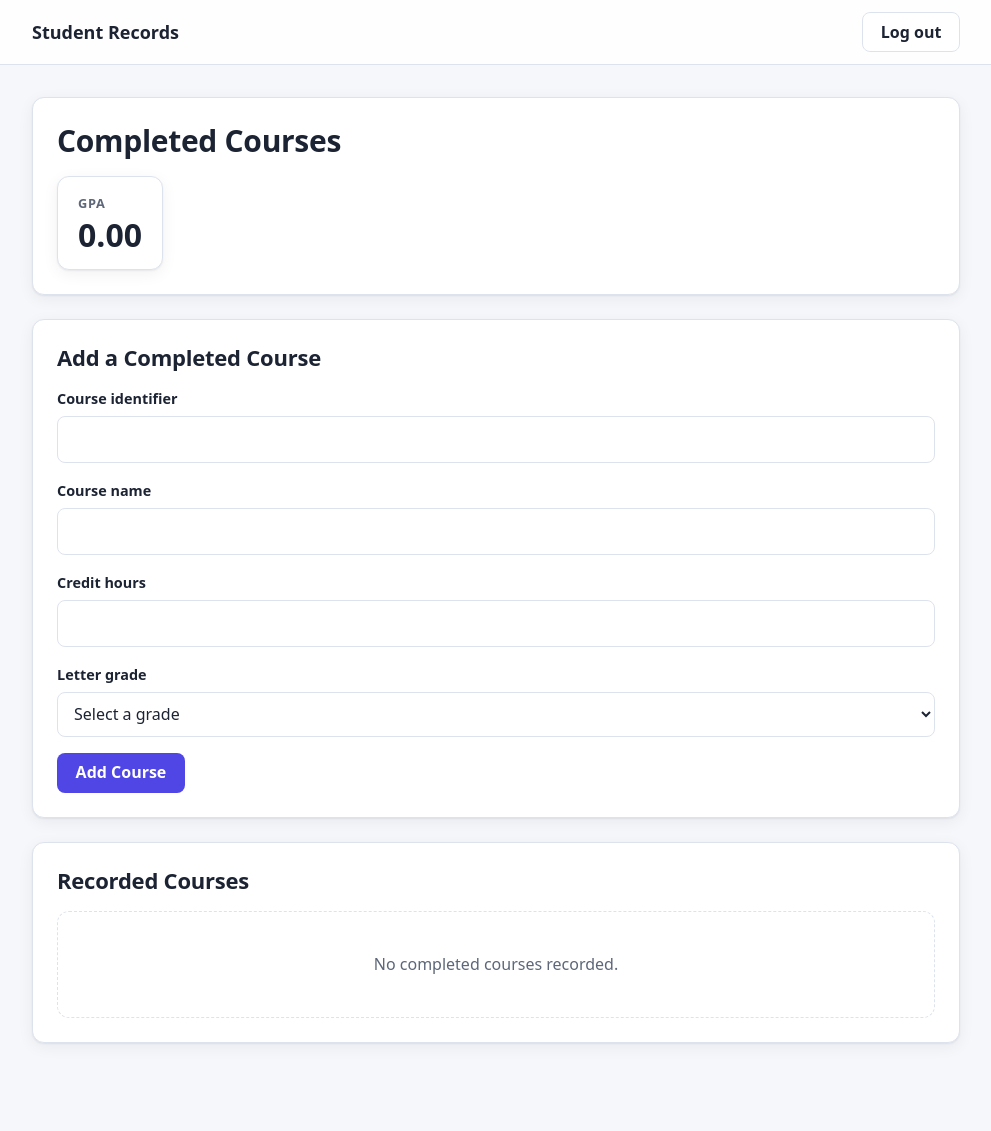
After one commit to thyagomota/act-24-prj4, a Flask app: page /courses in a window 1280 px wide. The commit adds this page. Shown: the whole page, without its empty margins (144-1135 px from the left). Run offline with Flask 3, Linux system fonts and the light colour scheme; a user stored in the database is signed in.

Commit message:
Fix #3: US3: Add a Completed Course

```diff
--- a/app/routes.py
+++ b/app/routes.py
@@ -4,7 +4,7 @@ import re
 from flask import Blueprint, flash, redirect, render_template, request, session, url_for
 
 from app import db
-from app.models import Student
+from app.models import Course, Student
 
 
 bp = Blueprint("main", __name__)
@@ -27,7 +27,46 @@ def login_required(view):
 @bp.route("/")
 @login_required
 def index():
-    return render_template("index.html")
+    student = Student.query.get(session["user_id"])
+    courses = Course.query.filter_by(student_id=student.id).order_by(
+        Course.course_identifier
+    ).all()
+    return render_template("index.html", student=student, courses=courses)
+
+
+@bp.route("/courses", methods=["GET", "POST"])
+@bp.route("/completed-courses", methods=["GET", "POST"])
+@login_required
+def courses():
+    student = Student.query.get(session["user_id"])
+    if request.method == "POST":
+        error = add_completed_course(student)
+        if error:
+            flash(error, "error")
+            return render_template(
+                "courses.html", student=student, courses=get_student_courses(student)
+            ), 400
+        flash("Course added successfully.", "success")
+        return redirect(url_for("main.courses"))
+
+    return render_template(
+        "courses.html", student=student, courses=get_student_courses(student)
+    )
+
+
+@bp.route("/courses/add", methods=["POST"])
+@bp.route("/add-course", methods=["POST"])
+@login_required
+def add_course():
+    student = Student.query.get(session["user_id"])
+    error = add_completed_course(student)
+    if error:
+        flash(error, "error")
+        return render_template(
+            "courses.html", student=student, courses=get_student_courses(student)
+        ), 400
+    flash("Course added successfully.", "success")
+    return redirect(url_for("main.courses"))
 
 
 @bp.route("/register", methods=["GET", "POST"])
@@ -113,3 +152,88 @@ def validate_registration(student_id, full_name, email, password):
     if len(password) < 8:
         return "Password must be at least 8 characters long."
     return None
+
+
+def get_student_courses(student):
+    """Return one student's completed courses in identifier order."""
+    return Course.query.filter_by(student_id=student.id).order_by(
+        Course.course_identifier
+    ).all()
+
+
+def validate_completed_course(course_identifier, course_name, credit_hours,
+                              letter_grade):
+    """Validate completed-course fields and return an error message, if any."""
+    if not course_identifier or not course_name or not credit_hours or not letter_grade:
+        return "All course fields are required."
+    if not re.fullmatch(r"[1-9]\d*", str(credit_hours)):
+        return "Credit hours must be a positive whole number."
+    if str(letter_grade).strip().upper() not in {"A", "B", "C", "D", "F"}:
+        return "Letter grade must be one of A, B, C, D, or F."
+    return None
+
+
+def recalculate_gpa(student):
+    """Recalculate and update a student's credit-weighted GPA."""
+    grade_points = {"A": 4.0, "B": 3.0, "C": 2.0, "D": 1.0, "F": 0.0}
+    courses = get_student_courses(student)
+    total_credits = sum(course.credit_hours for course in courses)
+    if total_credits == 0:
+        student.gpa = 0.0
+        return
+    weighted_points = sum(
+        course.credit_hours * grade_points[course.letter_grade]
+        for course in courses
+    )
+    student.gpa = round(weighted_points / total_credits, 2)
+
+
+def add_completed_course(student):
+    """Validate and add a completed course owned by the given student."""
+    course_identifier = (
+        request.form.get("course_identifier")
+        or request.form.get("course_id")
+        or request.form.get("course_code")
+        or ""
+    ).strip()
+    course_name = (
+        request.form.get("course_name")
+        or request.form.get("name")
+        or request.form.get("course_title")
+        or ""
+    ).strip()
+    credit_hours = (
+        request.form.get("credit_hours")
+        or request.form.get("credits")
+        or ""
+    ).strip()
+    letter_grade = (
+        request.form.get("letter_grade")
+        or request.form.get("grade")
+        or ""
+    ).strip().upper()
+
+    error = validate_completed_course(
+        course_identifier, course_name, credit_hours, letter_grade
+    )
+    if error:
+        return error
+
+    if Course.query.filter_by(
+        student_id=student.id,
+        course_identifier=course_identifier,
+    ).first():
+        return "A course with that course identifier is already recorded."
+
+    course = Course(
+        student_id=student.id,
+        course_identifier=course_identifier,
+        course_name=course_name,
+        credit_hours=int(credit_hours),
+        letter_grade=letter_grade,
+    )
+    db.session.add(course)
+    db.session.flush()
+    recalculate_gpa(student)
+    db.session.commit()
+    return None
--- /dev/null
+++ b/app/templates/courses.html
@@ -0,0 +1,68 @@
+{% extends "base.html" %}
+
+{% block title %}Completed Courses{% endblock %}
+
+{% block content %}
+  <section class="card">
+    <h1>Completed Courses</h1>
+    <div class="stat">
+      <span class="stat-label">GPA</span>
+      <span class="stat-value">{{ "%.2f"|format(student.gpa) }}</span>
+    </div>
+  </section>
+
+  <section class="card">
+    <h2>Add a Completed Course</h2>
+    <form method="post" action="{{ url_for('main.courses') }}">
+      <div class="form-group">
+        <label for="course_identifier">Course identifier</label>
+        <input id="course_identifier" name="course_identifier" type="text" required>
+      </div>
+      <div class="form-group">
+        <label for="course_name">Course name</label>
+        <input id="course_name" name="course_name" type="text" required>
+      </div>
+      <div class="form-group">
+        <label for="credit_hours">Credit hours</label>
+        <input id="credit_hours" name="credit_hours" type="number" min="1" step="1" required>
+      </div>
+      <div class="form-group">
+        <label for="letter_grade">Letter grade</label>
+        <select id="letter_grade" name="letter_grade" required>
+          <option value="">Select a grade</option>
+          <option value="A">A</option>
+          <option value="B">B</option>
+          <option value="C">C</option>
+          <option value="D">D</option>
+          <option value="F">F</option>
+        </select>
+      </div>
+      <button class="btn btn-primary" type="submit">Add Course</button>
+    </form>
+  </section>
+
+  <section class="card">
+    <h2>Recorded Courses</h2>
+    {% if courses %}
+      <div class="table-wrapper">
+        <table>
+          <thead>
+            <tr><th>Course identifier</th><th>Course name</th><th>Credit hours</th><th>Grade</th></tr>
+          </thead>
+          <tbody>
+            {% for course in courses %}
+              <tr>
+                <td>{{ course.course_identifier }}</td>
+                <td>{{ course.course_name }}</td>
+                <td>{{ course.credit_hours }}</td>
+                <td><span class="grade">{{ course.letter_grade }}</span></td>
+              </tr>
+            {% endfor %}
+          </tbody>
+        </table>
+      </div>
+    {% else %}
+      <p class="empty-state">No completed courses recorded.</p>
+    {% endif %}
+  </section>
+{% endblock %}
```
Also changed, not shown: app/models.py (+28 -0 lines), app/templates/index.html (+32 -0 lines), tests/test_completed_courses.py (added, +142 -0 lines).
